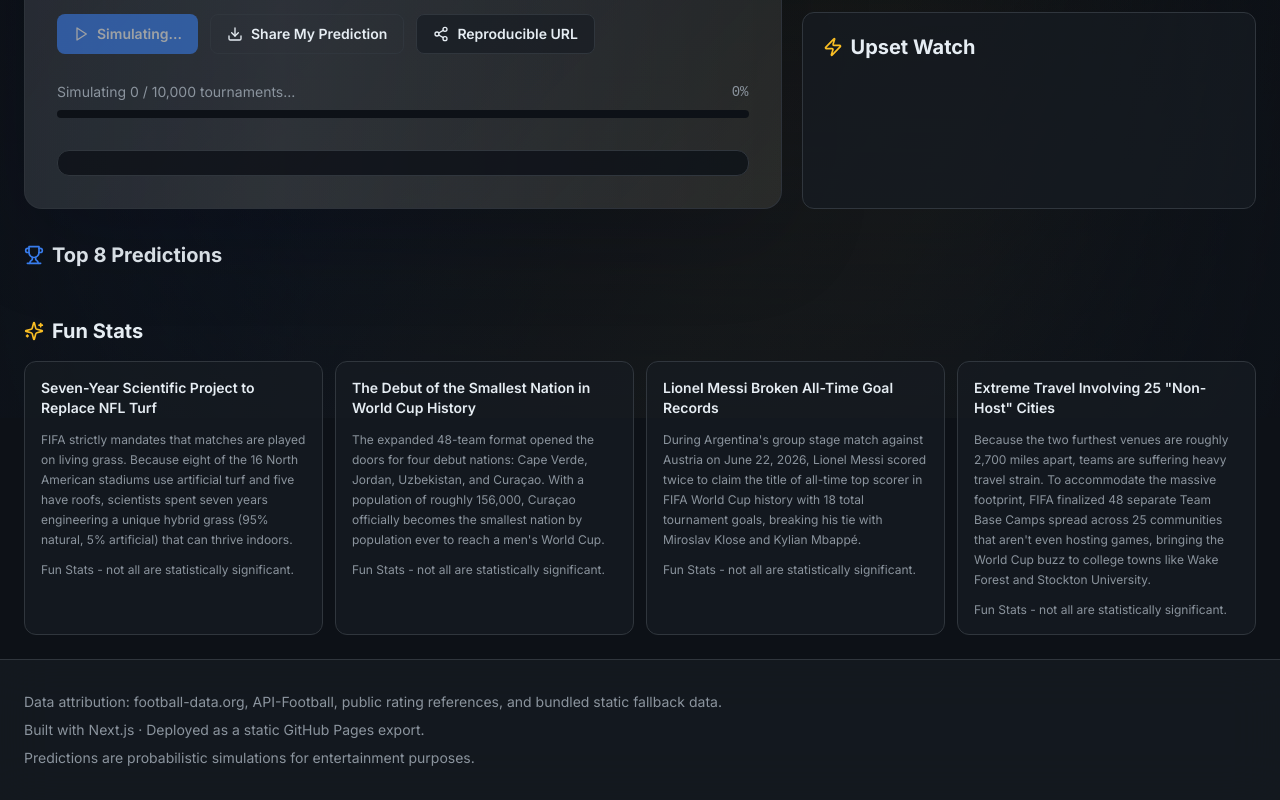
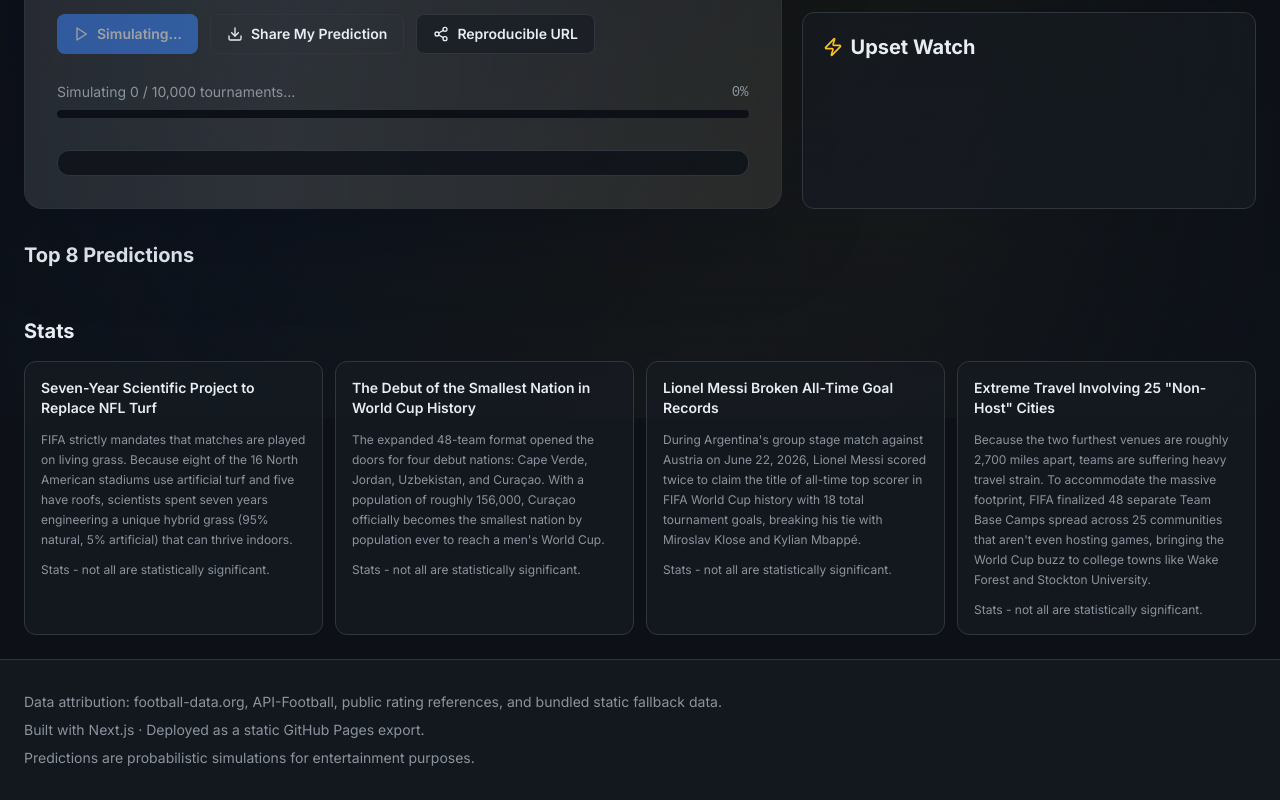
Before and after one commit to dhruvgupta2109/fbwc26model, a Next.js app in the folder frontend/: page / in a window 1280 px wide. Shown: the part 382-1182 px from the top of the page. Built offline with nearby package versions, Linux system fonts and the light colour scheme.

Commit message:
Refactor OverviewPage: Simplify section titles and remove unused Trophy icon

```diff
--- a/frontend/components/pages/OverviewPage.tsx
+++ b/frontend/components/pages/OverviewPage.tsx
@@ -106,7 +106,6 @@ export function OverviewPage() {
 
       <section className="grid gap-4">
         <div className="flex items-center gap-2">
-          <Trophy className="h-5 w-5 text-primary" />
           <h2 className="section-title">Top 8 Predictions</h2>
         </div>
         <div className="grid gap-3 md:grid-cols-2 xl:grid-cols-4">
@@ -138,8 +137,7 @@ export function OverviewPage() {
 
       <section className="grid gap-4">
         <div className="flex items-center gap-2">
-          <Sparkles className="h-5 w-5 text-accent" />
-          <h2 className="section-title">Fun Stats</h2>
+          <h2 className="section-title">Stats</h2>
         </div>
         <div className="grid gap-3 md:grid-cols-2 xl:grid-cols-4">
           {funFacts.map((fact, index) => (
@@ -152,7 +150,7 @@ export function OverviewPage() {
             >
               <h3 className="text-sm font-semibold leading-5 text-ink">{fact.title}</h3>
               <p className="mt-3 text-xs leading-5 text-muted">{fact.description}</p>
-              <p className="mt-3 text-xs text-muted">Fun Stats - not all are statistically significant.</p>
+              <p className="mt-3 text-xs text-muted">Stats - not all are statistically significant.</p>
             </motion.div>
           ))}
         </div>
```
